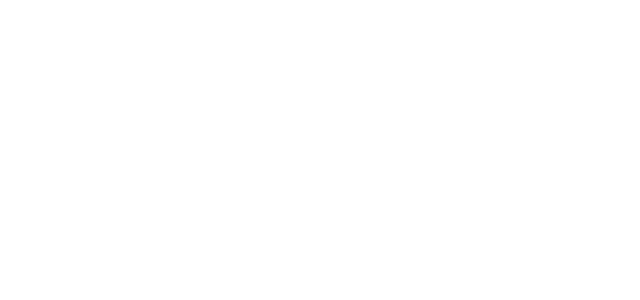
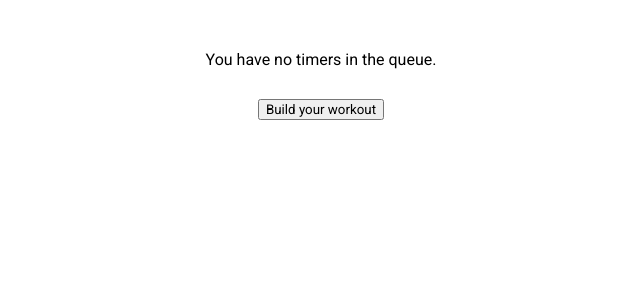
Before and after one commit to car1sle/assignment-3-car1sle, a React (Create React App) app: page /assignment-2-car1sle in a window 1280 px wide. Before the commit this address had no page. Shown: the top 300 px of the page, without its empty margins (319-959 px from the left). Built offline with nearby package versions, Linux system fonts and the light colour scheme.

Commit message:
Add repo URL to constants

```diff
--- a/src/constants.js
+++ b/src/constants.js
@@ -1,8 +1,8 @@
 export const PATHS = {
-	HOME: '/',
-    ADD: '/add',
+	HOME: '/assignment-2-car1sle/',
+    ADD: '/assignment-2-car1sle/add',
     WORKOUT: {
-        NOVIEW: '/workout/',
-		VIEW: path => `/workout/${path || ':path'}`,
+        NOVIEW: '/assignment-2-car1sle/workout/',
+		VIEW: path => `/assignment-2-car1sle/workout/${path || ':path'}`,
 	},
 };
```
